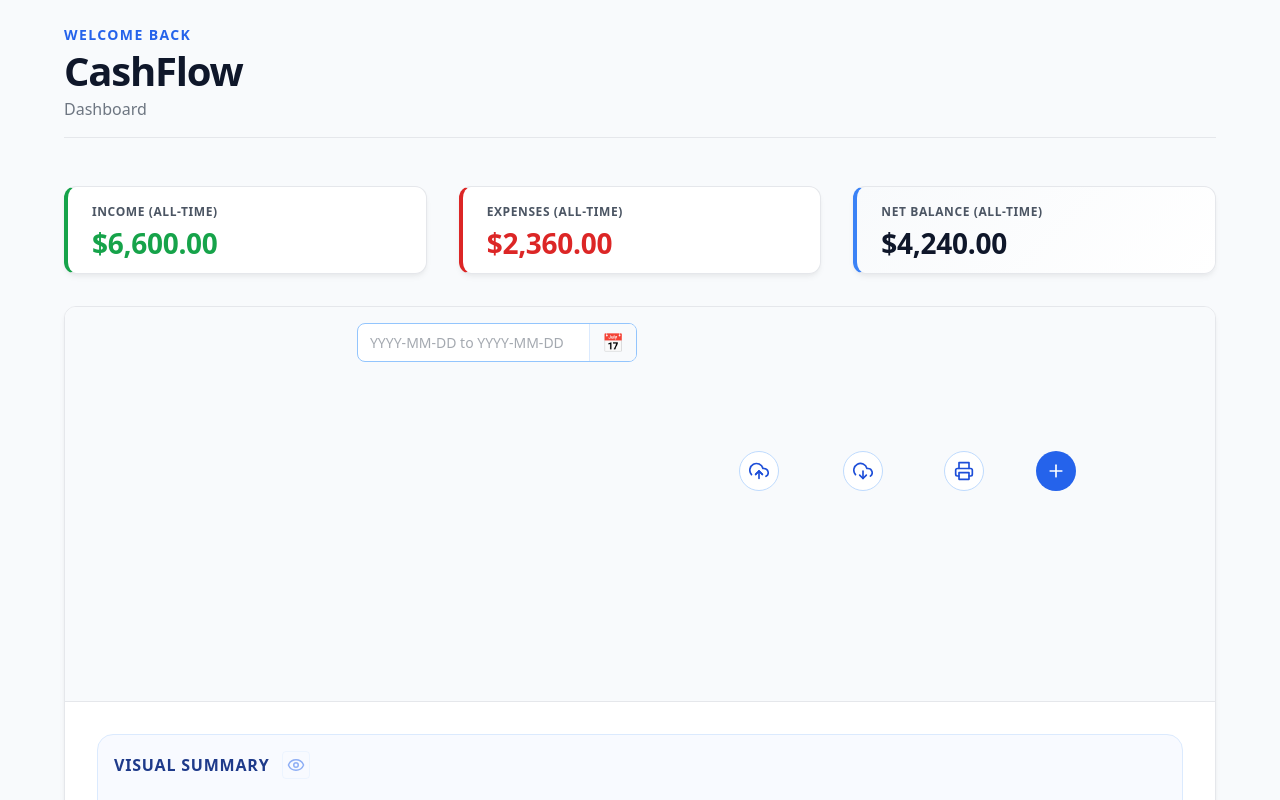
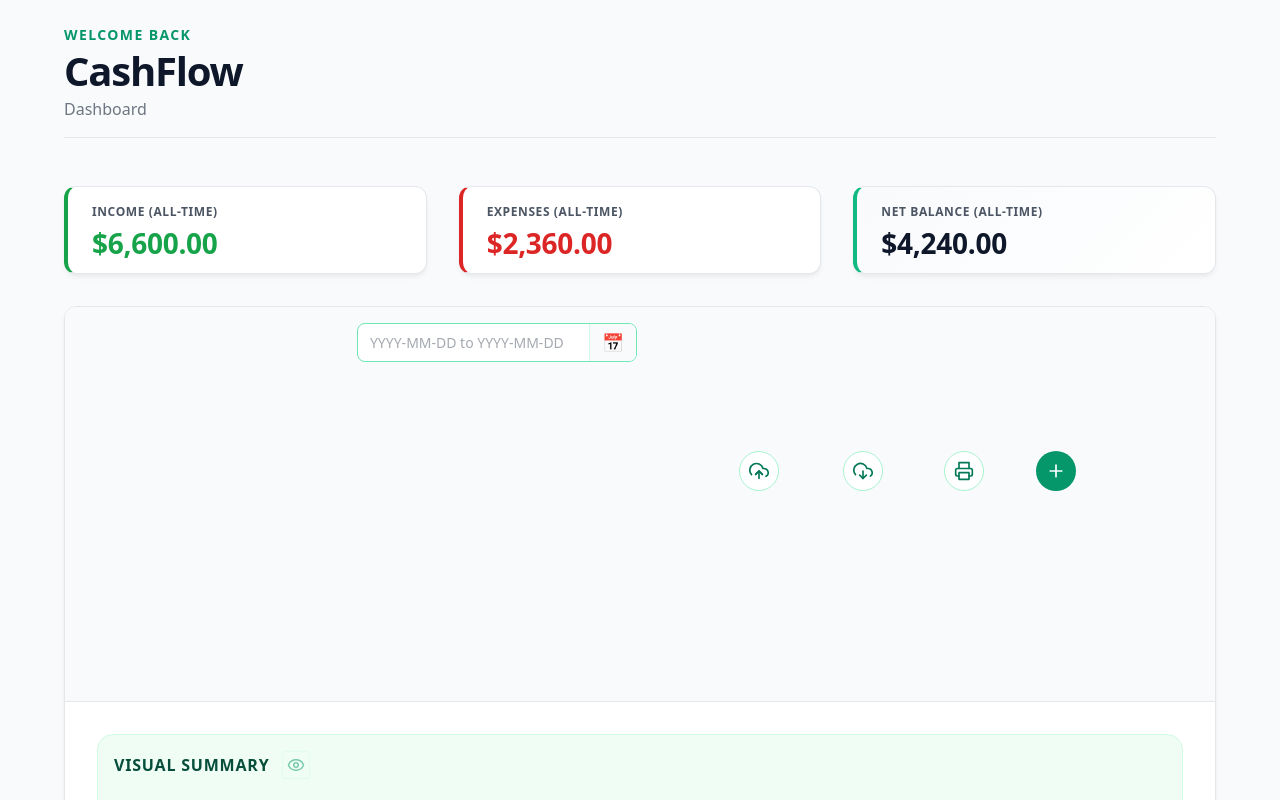
Before and after one commit to Brijsunil2/cashflow-simulator, a React (Vite) app in the folder frontend/: page / in a window 1280 px wide. Shown: the top 800 px of the page. Built offline with nearby package versions, Linux system fonts and the light colour scheme.

Commit message:
style: update universal styles for a green aestetic

```diff
--- a/frontend/src/pages/Dashboard/ChartSection.jsx
+++ b/frontend/src/pages/Dashboard/ChartSection.jsx
@@ -51,7 +51,7 @@ const ChartSection = ({ displayedSummary, chartData, displayedTransactions = []
             },
             {
                 id: "Net Balance",
-                color: "#3b82f6",
+                color: "#047857",
                 data: balancePoints
             }
         ];
--- a/frontend/src/styles/abstracts/_colors.scss
+++ b/frontend/src/styles/abstracts/_colors.scss
@@ -2,17 +2,17 @@
    Brand / Primary (Blue)
    =============================== */
 
-$color-primary-25:  #f8faff;
-$color-primary-50:  #eff6ff;
-$color-primary-100: #dbeafe;
-$color-primary-200: #bfdbfe;
-$color-primary-300: #93c5fd;
-$color-primary-400: #60a5fa;
-$color-primary-500: #3b82f6;
-$color-primary-600: #2563eb;
-$color-primary-700: #1d4ed8;
-$color-primary-800: #1e40af;
-$color-primary-900: #1e3a8a;
+$color-primary-25:  #f0fdf4;
+$color-primary-50:  #ecfdf5;
+$color-primary-100: #d1fae5;
+$color-primary-200: #a7f3d0;
+$color-primary-300: #6ee7b7;
+$color-primary-400: #34d399;
+$color-primary-500: #10b981;
+$color-primary-600: #059669;
+$color-primary-700: #047857;
+$color-primary-800: #065f46;
+$color-primary-900: #064e3b;
 
 
 /* ===============================
```
